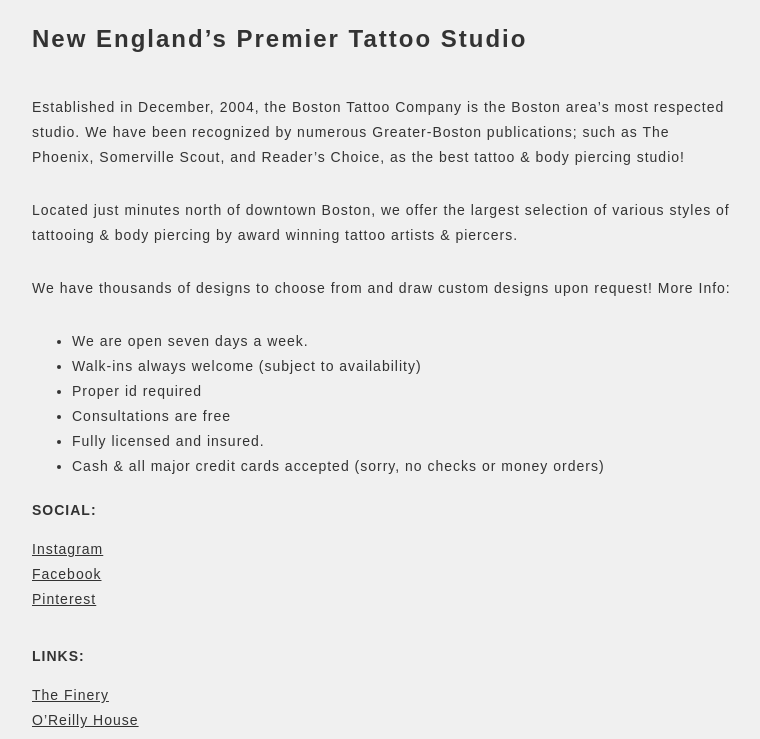
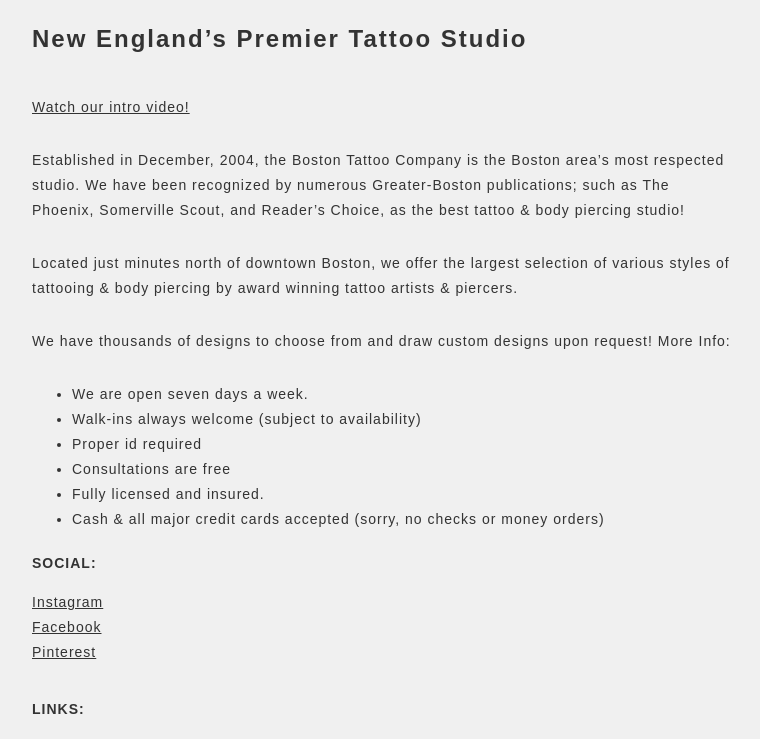
Before and after one commit to smatzko4/bostontattoo, a Jekyll site: the page built from index.md, in a window 1280 px wide and 900 px high, scrolled down 1165 px, cut to the strip 161-900 px from the top of the window. Shown: the whole strip, without its empty margins (258-1018 px from the left). Built offline with Jekyll 4.4.1, drawn with Linux system fonts in a browser that asks for light colours.

Commit message:
Updated Index

```diff
--- a/index.md
+++ b/index.md
@@ -7,6 +7,8 @@ layout: homePage
 ---
 
 # New England’s Premier Tattoo Studio
+
+[Watch our intro video!](#video)
 
 Established in December, 2004, the Boston Tattoo Company is the Boston area’s most respected studio. We have been recognized by numerous Greater-Boston publications; such as The Phoenix, Somerville Scout, and Reader’s Choice, as the best tattoo & body piercing studio!
 
```
